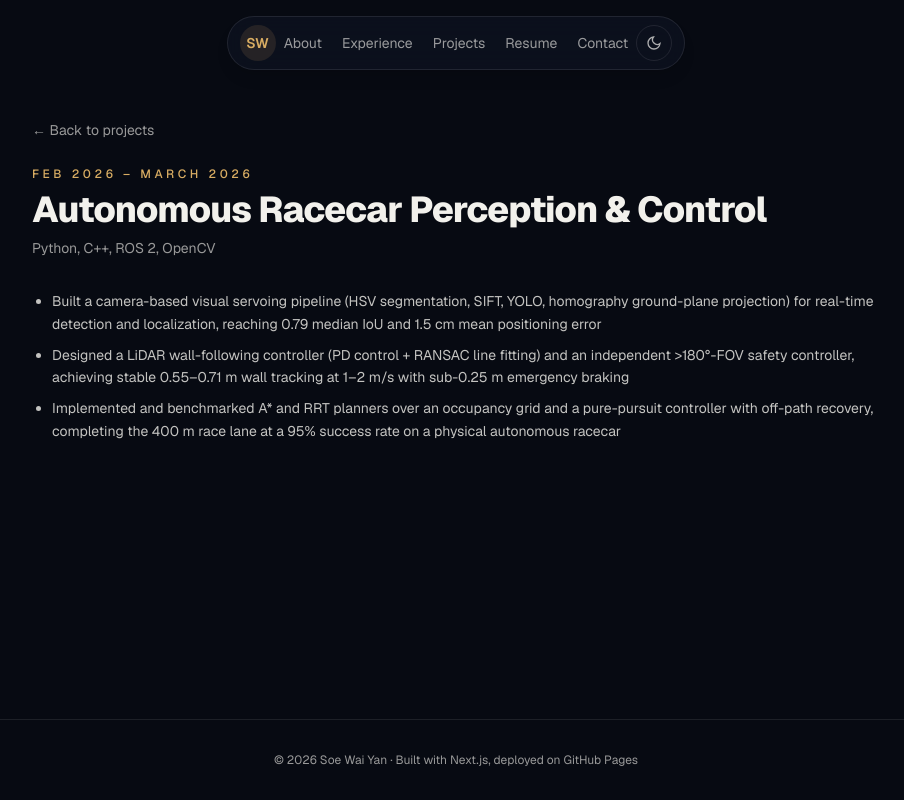
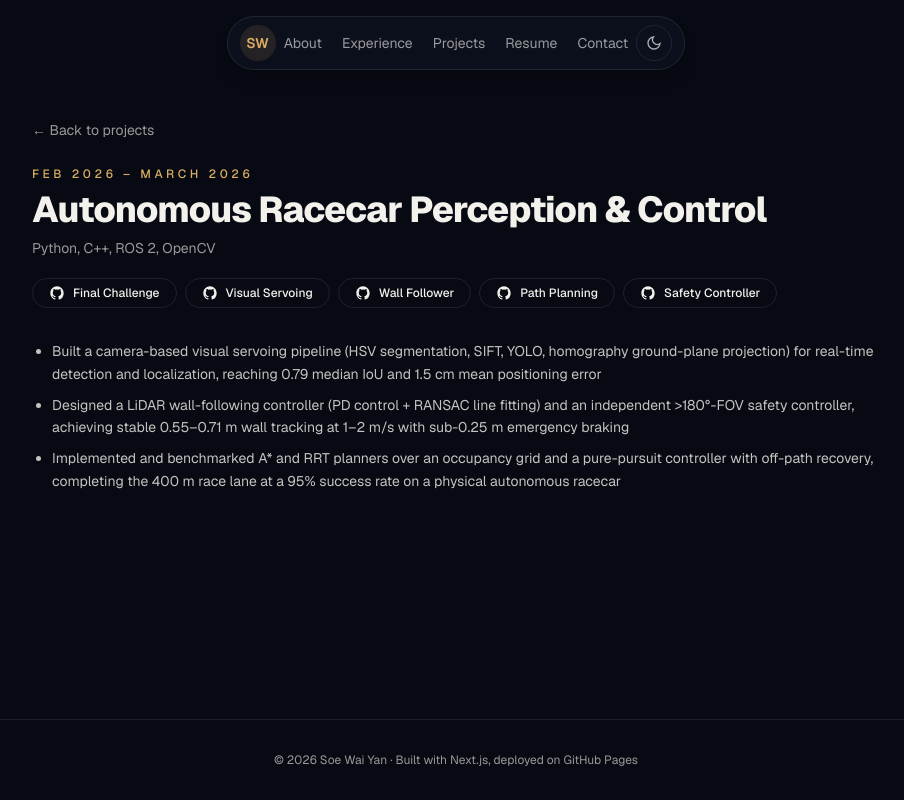
Before and after one commit to soewaiyan/latest_portfolio, a Next.js app: page /projects/autonomous-racecar/ in a window 1280 px wide. Shown: the whole page, without its empty margins (184-1088 px from the left). Built offline with nearby package versions, Linux system fonts and the light colour scheme.

Commit message:
Link Racecar project to the rss2026-7 team repos

```diff
--- a/src/app/projects/[slug]/page.tsx
+++ b/src/app/projects/[slug]/page.tsx
@@ -1,6 +1,7 @@
 import Link from "next/link";
 import { notFound } from "next/navigation";
 import MediaGrid from "@/components/MediaGrid";
+import { GitHubIcon } from "@/components/SocialIcons";
 import { projects } from "@/lib/content";
 
 export function generateStaticParams() {
@@ -33,6 +34,22 @@ export default async function ProjectPage({
       </h1>
       <p className="mt-2 text-sm text-muted">{project.stack}</p>
 
+      {project.links && project.links.length > 0 && (
+        <div className="mt-5 flex flex-wrap gap-2">
+          {project.links.map((link) => (
+            <a
+              key={link.url}
+              href={link.url}
+              target="_blank"
+              rel="noreferrer"
+              className="flex items-center gap-2 rounded-full border border-card-border px-4 py-1.5 text-xs font-medium transition hover:border-accent/60 hover:text-accent"
+            >
+              <GitHubIcon /> {link.label}
+            </a>
+          ))}
+        </div>
+      )}
+
       {project.media.length > 0 && (
         <div className="mt-8">
           <MediaGrid media={project.media} />
--- a/src/lib/content.ts
+++ b/src/lib/content.ts
@@ -114,6 +114,8 @@ export type MediaItem =
   | { type: "stl"; src: string; caption?: string }
   | { type: "pdf"; src: string; caption?: string };
 
+export type CodeLink = { label: string; url: string };
+
 export type Project = {
   slug: string;
   title: string;
@@ -123,6 +125,7 @@ export type Project = {
   bullets: string[];
   media: MediaItem[];
   featured: boolean;
+  links?: CodeLink[];
 };
 
 export const projects: Project[] = [
@@ -168,6 +171,13 @@ export const projects: Project[] = [
     ],
     media: [],
     featured: true,
+    links: [
+      { label: "Final Challenge", url: "https://github.com/rss2026-7/final_challenge2026" },
+      { label: "Visual Servoing", url: "https://github.com/rss2026-7/visual_servoing_pkg" },
+      { label: "Wall Follower", url: "https://github.com/rss2026-7/wall_follower_pkg" },
+      { label: "Path Planning", url: "https://github.com/rss2026-7/path_planning_pkg" },
+      { label: "Safety Controller", url: "https://github.com/rss2026-7/safety_controller_pkg" },
+    ],
   },
   {
     slug: "modular-robot-hardware",
```
